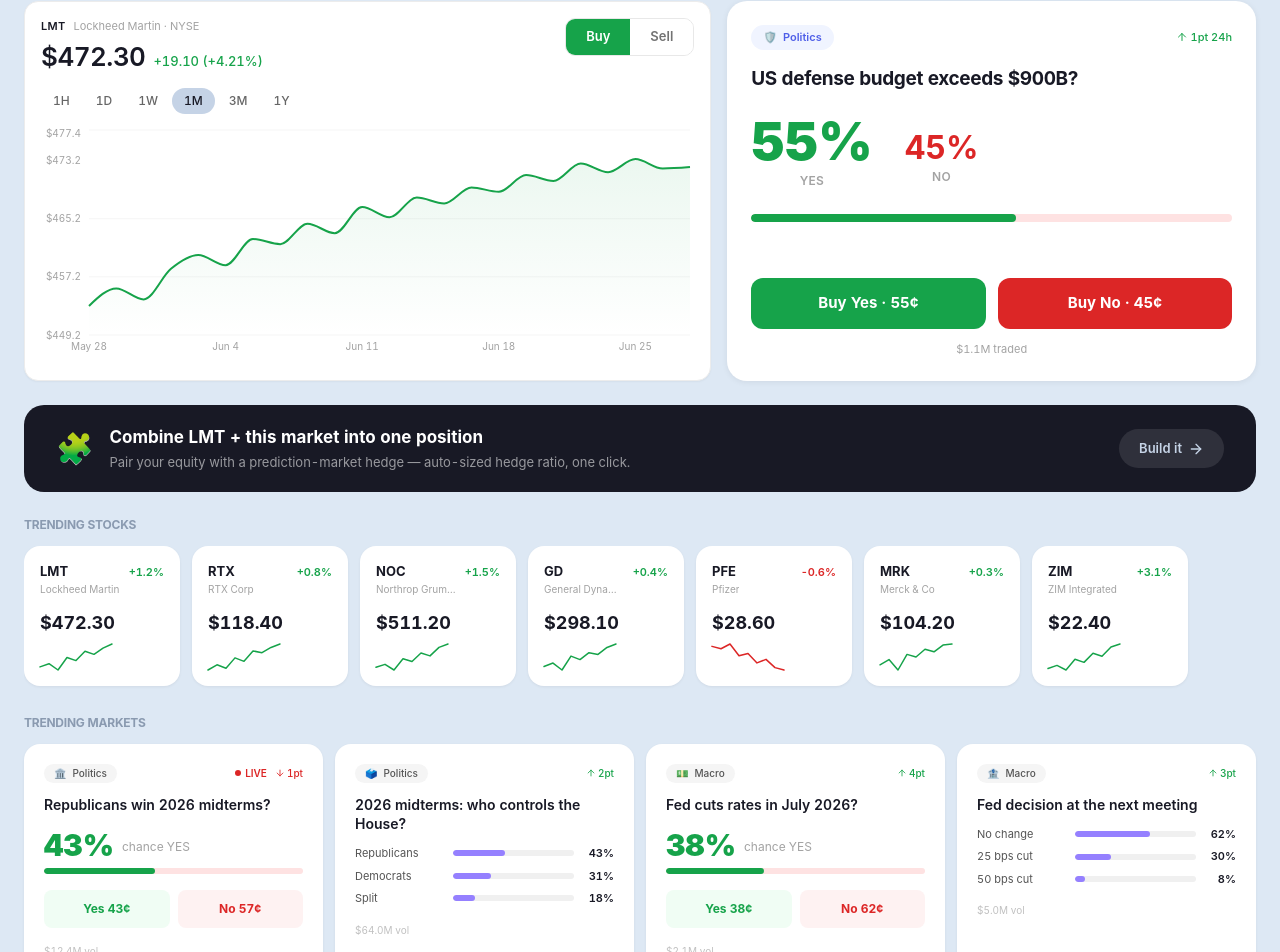
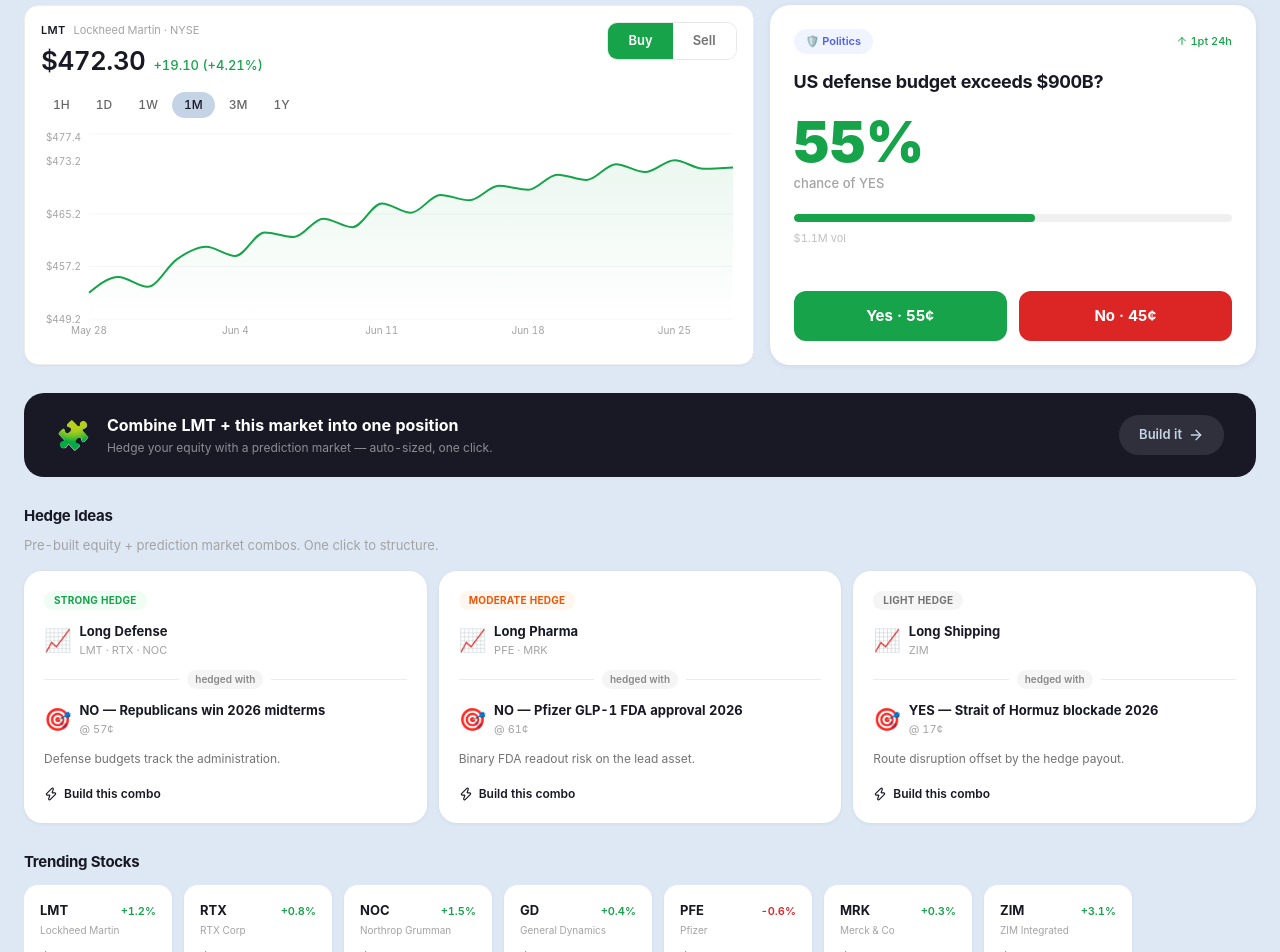
Before and after one commit to Anastasios-Vlachmpeis/hedgY, a Next.js app in the folder web/: page /trade in a window 1280 px wide. Shown: the part 156-1108 px from the top of the page. Built offline with nearby package versions, Linux system fonts and the light colour scheme; a web font is replaced by a local one.

Commit message:
feat(trade): hedge ideas section, cleaner proportions, Polymarket-style market cards
Co-Authored-By: Claude Sonnet 4.6 <noreply@anthropic.com>

```diff
--- a/web/app/trade/page.tsx
+++ b/web/app/trade/page.tsx
@@ -2,10 +2,10 @@
 
 import * as React from "react";
 import Link from "next/link";
-import { Search, ArrowRight, ArrowUp, ArrowDown } from "lucide-react";
+import { Search, ArrowRight, ArrowUp, ArrowDown, Zap } from "lucide-react";
 
 import { cn } from "@/lib/utils";
-import { trendingStocks, marketEvents } from "@/lib/mockData";
+import { trendingStocks, marketEvents, hedgeSuggestions } from "@/lib/mockData";
 import { StockChart } from "@/components/trade/stock-chart";
 
 /* ── helpers ── */
@@ -34,37 +34,30 @@ function Spark({ data, up }: { data: number[]; up: boolean }) {
   const min = Math.min(...data);
   const max = Math.max(...data);
   const range = max - min || 1;
-  const W = 72, H = 26;
+  const W = 72, H = 24;
   const pts = data
     .map((v, i) => `${(i / (data.length - 1)) * W},${H - ((v - min) / range) * H}`)
     .join(" ");
   return (
     <svg width={W} height={H} viewBox={`0 0 ${W} ${H}`} className="overflow-visible">
-      <polyline
-        points={pts}
-        fill="none"
-        stroke={up ? "#16a34a" : "#dc2626"}
-        strokeWidth={1.5}
-        strokeLinejoin="round"
-        strokeLinecap="round"
-      />
+      <polyline points={pts} fill="none" stroke={up ? "#16a34a" : "#dc2626"} strokeWidth={1.5} strokeLinejoin="round" strokeLinecap="round" />
     </svg>
   );
 }
 
-/* ── Featured prediction market (hero right panel) ── */
+/* ── Featured prediction market ── */
 const HERO_MARKET = marketEvents.find((m) => m.id === "defense-budget")!;
 
 function FeaturedMarket() {
   const yPct = Math.round((HERO_MARKET.yesProbability ?? 0) * 100);
-  const nPct = 100 - yPct;
   const up = HERO_MARKET.direction === "up";
+
   return (
     <div className="flex h-full flex-col rounded-[20px] bg-white p-6 shadow-[0_1px_6px_rgba(0,0,0,0.07)]">
       {/* Header */}
-      <div className="flex items-center justify-between gap-2">
+      <div className="flex items-center justify-between">
         <span className="inline-flex items-center gap-1.5 rounded-full bg-[#f0f4ff] px-3 py-1 text-[11px] font-semibold text-[#4f5fe8]">
-          <span>{HERO_MARKET.icon}</span> {HERO_MARKET.category}
+          {HERO_MARKET.icon} {HERO_MARKET.category}
         </span>
         <span className={cn("flex items-center gap-0.5 text-[11px] font-medium", up ? "text-[#16a34a]" : "text-[#dc2626]")}>
           {up ? <ArrowUp className="size-3" /> : <ArrowDown className="size-3" />}
@@ -73,40 +66,33 @@ function FeaturedMarket() {
       </div>
 
       {/* Question */}
-      <h2 className="mt-4 text-[19px] font-bold leading-snug text-[#181925]">
+      <h2 className="mt-4 text-[18px] font-bold leading-snug text-[#181925]">
         {HERO_MARKET.title}
       </h2>
 
-      {/* Big probability */}
-      <div className="my-6 flex items-end gap-8">
-        <div className="flex flex-col items-center gap-1">
-          <span className="text-[52px] font-black leading-none tabular-nums text-[#16a34a]">{yPct}%</span>
-          <span className="text-[12px] font-semibold uppercase tracking-wide text-[#a3a3a3]">Yes</span>
-        </div>
-        <div className="mb-1 flex flex-col items-center gap-1">
-          <span className="text-[32px] font-bold leading-none tabular-nums text-[#dc2626]">{nPct}%</span>
-          <span className="text-[12px] font-semibold uppercase tracking-wide text-[#a3a3a3]">No</span>
-        </div>
+      {/* Single big probability — Polymarket style */}
+      <div className="my-5 flex flex-col items-start gap-1">
+        <span className="text-[56px] font-black leading-none tabular-nums text-[#16a34a]">{yPct}%</span>
+        <span className="text-[13px] font-medium text-[#a3a3a3]">chance of YES</span>
       </div>
 
-      {/* Probability bar */}
-      <div className="h-2 w-full overflow-hidden rounded-full bg-[#fee2e2]">
-        <div className="h-full rounded-full bg-[#16a34a] transition-all" style={{ width: `${yPct}%` }} />
+      {/* Bar */}
+      <div className="h-2 w-full overflow-hidden rounded-full bg-[#f0f0f0]">
+        <div className="h-full rounded-full bg-[#16a34a]" style={{ width: `${yPct}%` }} />
       </div>
 
+      {/* Volume */}
+      <p className="mt-2 text-[11px] text-[#c0c0c0]">{fmtVol(HERO_MARKET.volume)} vol</p>
+
       {/* Buttons */}
-      <div className="mt-auto flex gap-3 pt-6">
+      <div className="mt-auto flex gap-3 pt-5">
         <button type="button" className="flex-1 rounded-[12px] bg-[#16a34a] py-3.5 text-[15px] font-bold text-white transition-colors hover:bg-[#15803d]">
-          Buy Yes · {yPct}¢
+          Yes · {yPct}¢
         </button>
         <button type="button" className="flex-1 rounded-[12px] bg-[#dc2626] py-3.5 text-[15px] font-bold text-white transition-colors hover:bg-[#b91c1c]">
-          Buy No · {nPct}¢
+          No · {100 - yPct}¢
         </button>
       </div>
-
-      <p className="mt-3 text-center text-[11px] text-[#a3a3a3]">
-        {fmtVol(HERO_MARKET.volume)} traded
-      </p>
     </div>
   );
 }
@@ -119,14 +105,10 @@ function CombineCTA() {
       className="group flex items-center justify-between rounded-[20px] bg-[#181925] px-8 py-5 transition-opacity hover:opacity-90"
     >
       <div className="flex items-center gap-4">
-        <span className="text-[30px]">🧩</span>
+        <span className="text-[28px]">🧩</span>
         <div>
-          <p className="text-[17px] font-bold text-white">
-            Combine LMT + this market into one position
-          </p>
-          <p className="mt-0.5 text-[13px] text-white/55">
-            Pair your equity with a prediction-market hedge — auto-sized hedge ratio, one click.
-          </p>
+          <p className="text-[16px] font-bold text-white">Combine LMT + this market into one position</p>
+          <p className="mt-0.5 text-[12px] text-white/50">Hedge your equity with a prediction market — auto-sized, one click.</p>
         </div>
       </div>
       <span className="ml-6 flex shrink-0 items-center gap-1.5 rounded-full bg-white/10 px-5 py-2.5 text-[13px] font-semibold text-[#C5D3E6] transition-colors group-hover:bg-white/20">
@@ -136,23 +118,142 @@ function CombineCTA() {
   );
 }
 
-/* ── Trending stock card ── */
-function StockCard({ s }: { s: (typeof trendingStocks)[0] }) {
+/* ── Hedge idea card ── */
+function HedgeCard({ s }: { s: (typeof hedgeSuggestions)[0] }) {
+  const hedgePct = Math.round(s.hedgePrice * 100);
+  const strengthColor: Record<string, string> = {
+    Strong: "bg-[#f0fdf4] text-[#16a34a]",
+    Moderate: "bg-[#fff7ed] text-[#ea580c]",
+    Light: "bg-[#f5f5f5] text-[#737373]",
+  };
+  return (
+    <Link
+      href="/structure"
+      className="flex flex-col rounded-[18px] bg-white p-5 shadow-[0_1px_4px_rgba(0,0,0,0.06)] transition-shadow hover:shadow-[0_6px_20px_rgba(0,0,0,0.10)]"
+    >
+      {/* Strength badge */}
+      <span className={cn("self-start rounded-full px-2.5 py-0.5 text-[10px] font-bold uppercase tracking-wide", strengthColor[s.strength])}>
+        {s.strength} hedge
+      </span>
+
+      {/* Equity leg */}
+      <div className="mt-3 flex items-center gap-2">
+        <span className="text-[22px]">📈</span>
+        <div>
+          <p className="text-[13px] font-bold text-[#181925]">{s.equityLabel}</p>
+          <p className="text-[11px] text-[#a3a3a3]">{s.equitySymbols.join(" · ")}</p>
+        </div>
+      </div>
+
+      {/* Connector */}
+      <div className="my-3 flex items-center gap-2">
+        <div className="h-px flex-1 bg-[#ececec]" />
+        <span className="rounded-full bg-[#f5f5f5] px-2 py-0.5 text-[10px] font-semibold text-[#888]">hedged with</span>
+        <div className="h-px flex-1 bg-[#ececec]" />
+      </div>
+
+      {/* Hedge leg */}
+      <div className="flex items-center gap-2">
+        <span className="text-[22px]">🎯</span>
+        <div>
+          <p className="text-[13px] font-bold text-[#181925]">
+            {s.hedgeSide} — {s.hedgeMarket}
+          </p>
+          <p className="text-[11px] text-[#a3a3a3]">@ {hedgePct}¢</p>
+        </div>
+      </div>
+
+      {/* Rationale */}
+      <p className="mt-3 text-[12px] leading-relaxed text-[#737373]">{s.rationale}</p>
+
+      {/* CTA */}
+      <div className="mt-4 flex items-center gap-1.5 text-[12px] font-semibold text-[#181925]">
+        <Zap className="size-3.5" /> Build this combo
+      </div>
+    </Link>
+  );
+}
+
+/* ── Market card (Polymarket-style) ── */
+function MarketCard({ m }: { m: (typeof marketEvents)[0] }) {
+  const yPct = m.yesProbability != null ? Math.round(m.yesProbability * 100) : null;
+  const up = m.direction !== "down";
+  return (
+    <div className="flex flex-col rounded-[16px] bg-white p-5 shadow-[0_1px_3px_rgba(0,0,0,0.06)] cursor-pointer transition-shadow hover:shadow-[0_4px_14px_rgba(0,0,0,0.10)]">
+      <div className="flex items-center justify-between gap-2">
+        <span className="flex items-center gap-1 rounded-full bg-[#f5f5f5] px-2.5 py-0.5 text-[10px] font-medium text-[#555]">
+          {m.icon} {m.category}
+        </span>
+        <div className="flex items-center gap-2">
+          {m.live && (
+            <span className="flex items-center gap-1 text-[10px] font-semibold text-[#dc2626]">
+              <span className="size-1.5 rounded-full bg-[#dc2626]" /> LIVE
+            </span>
+          )}
+          <span className={cn("flex items-center gap-0.5 text-[10px] font-medium", up ? "text-[#16a34a]" : "text-[#dc2626]")}>
+            {up ? <ArrowUp className="size-2.5" /> : <ArrowDown className="size-2.5" />}
+            {Math.abs(m.changePts)}pt
+          </span>
+        </div>
+      </div>
+
+      <p className="mt-3 line-clamp-2 text-[14px] font-semibold leading-snug text-[#181925]">{m.title}</p>
+
+      {yPct != null && (
+        <>
+          <div className="mt-4 flex items-end gap-2">
+            <span className="text-[28px] font-black tabular-nums leading-none text-[#16a34a]">{yPct}%</span>
+            <span className="mb-0.5 text-[11px] text-[#a3a3a3]">chance YES</span>
+          </div>
+          <div className="mt-2 h-1.5 w-full overflow-hidden rounded-full bg-[#f0f0f0]">
+            <div className="h-full rounded-full bg-[#16a34a]" style={{ width: `${yPct}%` }} />
+          </div>
+          <div className="mt-4 flex gap-2">
+            <button type="button" className="flex-1 rounded-[8px] bg-[#f0fdf4] py-2 text-[12px] font-bold text-[#16a34a] hover:bg-[#dcfce7] transition-colors">
+              Yes {yPct}¢
+            </button>
+            <button type="button" className="flex-1 rounded-[8px] bg-[#fef2f2] py-2 text-[12px] font-bold text-[#dc2626] hover:bg-[#fee2e2] transition-colors">
+              No {100 - yPct}¢
+            </button>
+          </div>
+        </>
+      )}
+
+      {yPct == null && m.outcomes && (
+        <div className="mt-3 flex flex-col gap-1.5">
+          {m.outcomes.slice(0, 3).map((o) => {
+            const pct = Math.round(o.yes * 100);
+            return (
+              <div key={o.label} className="flex items-center gap-2">
+                <span className="w-[80px] shrink-0 truncate text-[11px] text-[#555]">{o.label}</span>
+                <div className="flex-1 overflow-hidden rounded-full bg-[#f0f0f0] h-1.5">
+                  <div className="h-full rounded-full bg-[#9580ff]" style={{ width: `${pct}%` }} />
+                </div>
+                <span className="w-7 shrink-0 text-right text-[11px] font-semibold tabular-nums text-[#181925]">{pct}%</span>
+              </div>
+            );
+          })}
+        </div>
+      )}
+
+      <p className="mt-3 text-[10px] text-[#c0c0c0]">{fmtVol(m.volume)} vol</p>
+    </div>
+  );
+}
+
+/* ── Trending stock pill ── */
+function StockPill({ s }: { s: (typeof trendingStocks)[0] }) {
   const up = s.direction !== "down";
   return (
-    <div className="flex min-w-[156px] flex-col rounded-[16px] bg-white p-4 shadow-[0_1px_3px_rgba(0,0,0,0.06)] cursor-pointer transition-shadow hover:shadow-[0_4px_14px_rgba(0,0,0,0.10)]">
-      <div className="flex items-start justify-between gap-1">
-        <div>
-          <p className="text-[13px] font-bold text-[#181925]">{s.symbol}</p>
-          <p className="max-w-[80px] truncate text-[10px] text-[#a3a3a3]">{s.name}</p>
-        </div>
-        <span className={cn("mt-0.5 text-[11px] font-semibold", up ? "text-[#16a34a]" : "text-[#dc2626]")}>
+    <div className="flex min-w-[148px] cursor-pointer flex-col rounded-[14px] bg-white p-4 shadow-[0_1px_3px_rgba(0,0,0,0.06)] transition-shadow hover:shadow-[0_4px_14px_rgba(0,0,0,0.10)]">
+      <div className="flex items-center justify-between">
+        <span className="text-[13px] font-bold text-[#181925]">{s.symbol}</span>
+        <span className={cn("text-[11px] font-semibold", up ? "text-[#16a34a]" : "text-[#dc2626]")}>
           {up ? "+" : ""}{s.changePct.toFixed(1)}%
         </span>
       </div>
-      <p className="mt-3 text-[18px] font-bold tabular-nums text-[#181925]">
-        ${s.price.toFixed(2)}
-      </p>
+      <p className="mt-0.5 truncate text-[10px] text-[#a3a3a3]">{s.name}</p>
+      <p className="mt-2.5 text-[17px] font-bold tabular-nums text-[#181925]">${s.price.toFixed(2)}</p>
       <div className="mt-2">
         <Spark data={s.spark} up={up} />
       </div>
@@ -160,118 +261,58 @@ function StockCard({ s }: { s: (typeof trendingStocks)[0] }) {
   );
 }
 
-/* ── Prediction market card (Polymarket-style) ── */
-function MarketCard({ m }: { m: (typeof marketEvents)[0] }) {
-  const yPct = m.yesProbability != null ? Math.round(m.yesProbability * 100) : null;
-  const up = m.direction !== "down";
+/* ── Section label ── */
+function SectionLabel({ children }: { children: React.ReactNode }) {
   return (
-    <div className="flex flex-col rounded-[16px] bg-white p-5 shadow-[0_1px_3px_rgba(0,0,0,0.06)] cursor-pointer transition-shadow hover:shadow-[0_4px_14px_rgba(0,0,0,0.10)]">
-      {/* Top row */}
-      <div className="flex items-center justify-between gap-2">
-        <span className="flex items-center gap-1.5 rounded-full bg-[#f5f5f5] px-2.5 py-0.5 text-[10px] font-medium text-[#555]">
-          <span>{m.icon}</span>{m.category}
-        </span>
-        <div className="flex items-center gap-2">
-          {m.live && (
-            <span className="flex items-center gap-1 text-[10px] font-semibold text-[#dc2626]">
-              <span className="size-1.5 rounded-full bg-[#dc2626]" />LIVE
-            </span>
-          )}
-          <span className={cn("text-[10px] font-medium flex items-center gap-0.5", up ? "text-[#16a34a]" : "text-[#dc2626]")}>
-            {up ? <ArrowUp className="size-2.5" /> : <ArrowDown className="size-2.5" />}
-            {Math.abs(m.changePts)}pt
-          </span>
-        </div>
-      </div>
-
-      {/* Question */}
-      <p className="mt-3 line-clamp-2 text-[14px] font-semibold leading-snug text-[#181925]">
-        {m.title}
-      </p>
-
-      {/* Binary market: big % + bar */}
-      {yPct != null && (
-        <>
-          <div className="mt-4 flex items-end gap-2">
-            <span className="text-[30px] font-black tabular-nums leading-none text-[#16a34a]">{yPct}%</span>
-            <span className="mb-1 text-[12px] text-[#a3a3a3]">chance YES</span>
-          </div>
-          <div className="mt-2 h-1.5 w-full overflow-hidden rounded-full bg-[#fee2e2]">
-            <div className="h-full rounded-full bg-[#16a34a]" style={{ width: `${yPct}%` }} />
-          </div>
-          <div className="mt-4 flex gap-2">
-            <button type="button" className="flex-1 rounded-[8px] bg-[#f0fdf4] py-2.5 text-[12px] font-bold text-[#16a34a] transition-colors hover:bg-[#dcfce7]">
-              Yes {yPct}¢
-            </button>
-            <button type="button" className="flex-1 rounded-[8px] bg-[#fef2f2] py-2.5 text-[12px] font-bold text-[#dc2626] transition-colors hover:bg-[#fee2e2]">
-              No {100 - yPct}¢
-            </button>
-          </div>
-        </>
-      )}
-
-      {/* Multi-outcome market */}
-      {yPct == null && m.outcomes && (
-        <div className="mt-3 flex flex-col gap-1.5">
-          {m.outcomes.slice(0, 3).map((o) => {
-            const pct = Math.round(o.yes * 100);
-            return (
-              <div key={o.label} className="flex items-center gap-2">
-                <span className="w-[90px] truncate text-[11px] text-[#555]">{o.label}</span>
-                <div className="flex-1 overflow-hidden rounded-full bg-[#f0f0f0] h-1.5">
-                  <div className="h-full rounded-full bg-[#9580ff]" style={{ width: `${pct}%` }} />
-                </div>
-                <span className="w-8 text-right text-[11px] font-semibold tabular-nums text-[#181925]">{pct}%</span>
-              </div>
-            );
-          })}
-        </div>
-      )}
-
-      {/* Footer */}
-      <p className="mt-4 text-[10px] text-[#c0c0c0]">{fmtVol(m.volume)} vol</p>
-    </div>
+    <h2 className="mb-3 text-[15px] font-bold text-[#181925]">{children}</h2>
   );
 }
 
 /* ── Page ── */
 export default function TradePage() {
-  const otherMarkets = marketEvents.filter((m) => m.id !== "defense-budget");
+  const browseMarkets = marketEvents.filter((m) => m.id !== "defense-budget");
 
   return (
-    <div className="flex flex-col gap-6">
+    <div className="flex flex-col gap-7">
       <TradeSearch />
 
-      {/* Hero: stock chart + featured prediction market */}
-      <div className="grid grid-cols-1 gap-4 lg:grid-cols-[1.3fr_1fr] lg:items-stretch">
-        <div className="min-h-[380px]">
+      {/* Hero: stock chart + featured market */}
+      <div className="grid grid-cols-1 gap-4 lg:grid-cols-[3fr_2fr] lg:items-stretch">
+        <div className="min-h-[360px]">
           <StockChart />
         </div>
         <FeaturedMarket />
       </div>
 
-      {/* Combine CTA — the core value prop */}
+      {/* Core value prop CTA */}
       <CombineCTA />
 
-      {/* Trending stocks */}
+      {/* Hedge ideas — the real differentiator */}
       <section>
-        <h2 className="mb-3 text-[12px] font-bold uppercase tracking-widest text-[#8a9ab0]">
-          Trending Stocks
-        </h2>
-        <div className="flex gap-3 overflow-x-auto pb-1 [scrollbar-width:none] [&::-webkit-scrollbar]:hidden">
-          {trendingStocks.map((s) => (
-            <StockCard key={s.symbol} s={s} />
+        <SectionLabel>Hedge Ideas</SectionLabel>
+        <p className="mb-4 -mt-1 text-[13px] text-[#a3a3a3]">Pre-built equity + prediction market combos. One click to structure.</p>
+        <div className="grid grid-cols-1 gap-3 sm:grid-cols-2 lg:grid-cols-3">
+          {hedgeSuggestions.map((s) => (
+            <HedgeCard key={s.id} s={s} />
           ))}
         </div>
       </section>
 
-      {/* Trending markets — Polymarket-style grid */}
+      {/* Trending stocks — quick browse */}
+      <section>
+        <SectionLabel>Trending Stocks</SectionLabel>
+        <div className="flex gap-3 overflow-x-auto pb-1 [scrollbar-width:none] [&::-webkit-scrollbar]:hidden">
+          {trendingStocks.map((s) => (
+            <StockPill key={s.symbol} s={s} />
+          ))}
+        </div>
+      </section>
+
+      {/* All markets */}
       <section className="pb-6">
-        <h2 className="mb-3 text-[12px] font-bold uppercase tracking-widest text-[#8a9ab0]">
-          Trending Markets
-        </h2>
-        <div className="grid grid-cols-1 gap-3 sm:grid-cols-2 lg:grid-cols-3 xl:grid-cols-4">
-          {otherMarkets.map((m) => (
+        <SectionLabel>All Markets</SectionLabel>
+        <div className="grid grid-cols-1 gap-3 sm:grid-cols-2 lg:grid-cols-3">
+          {browseMarkets.map((m) => (
             <MarketCard key={m.id} m={m} />
           ))}
         </div>
```
